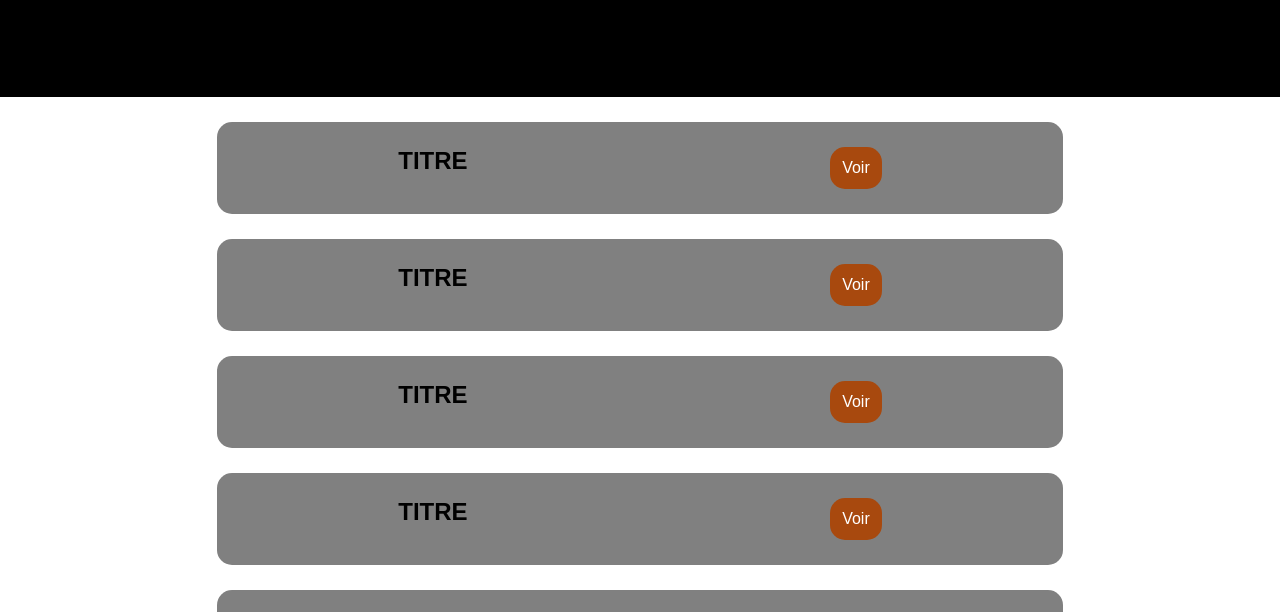
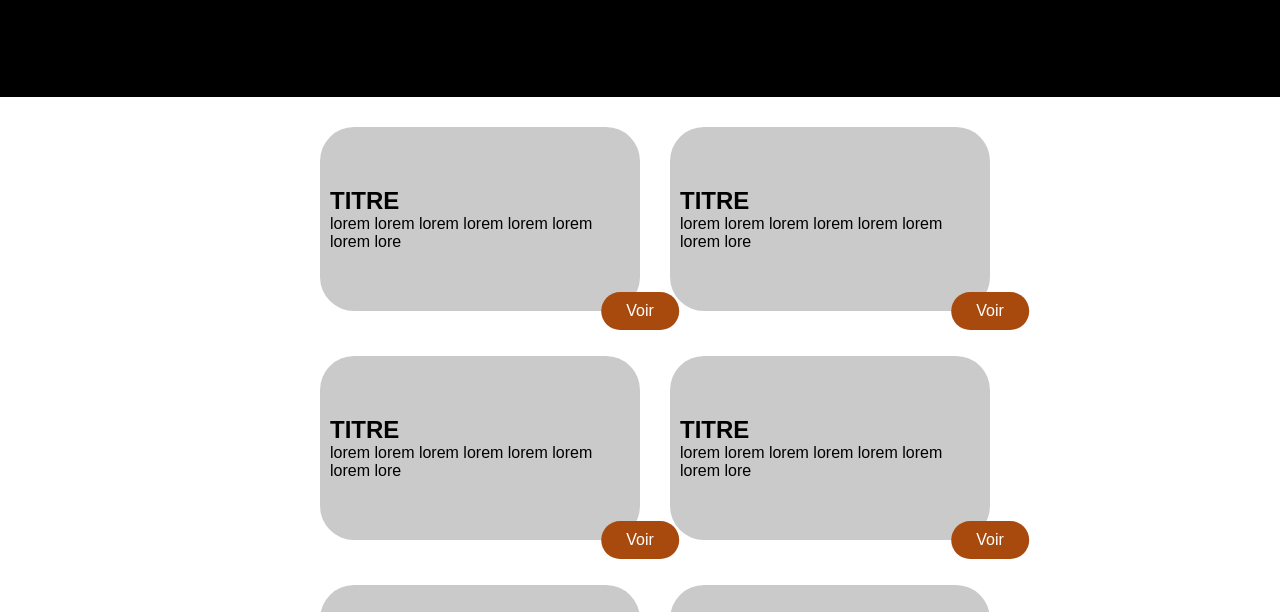
Before and after one commit to OlivierBrun82/team_responsive, a plain HTML site: page index.html in a window 1280 px wide. Shown: the part 140-752 px from the top of the page. Drawn offline with Linux system fonts and the light colour scheme.

Commit message:
super debogage v0.2

```diff
--- a/assets/css/style.css
+++ b/assets/css/style.css
@@ -6,8 +6,9 @@
     list-style-type: none;
     text-decoration: none;
     font-family: sans-serif;
+}
 
-}
+
 
 
 /*----------HEADER----------*/
@@ -19,6 +20,7 @@ header {
     padding: 100px;
 }
 
+
 /*----------MAIN----------*/
 
 a {
@@ -26,25 +28,23 @@ a {
 }
 
 .articleContainer {
-    width: 70%;
-    margin: 25px 0 5px;
-    margin: auto;
+    width: 65%;
+    margin: 15px auto;
 }
 
 .articleContainer > div {
-    background-color: gray;
-    margin: 25px;
-    border-radius: 15px;
+    background-color: #cacaca;
+    margin: 50px 0 0;
+    border-radius: 34px;
     display: flex;
     justify-content: space-around;
-    padding: 25px 0;
+    padding: 60px 10px;
 }
 
 .articleContainer > div > a {
     background-color: #a8490e;
-    border-radius: 15px;
-    padding: 12px;
-
+    border-radius: 50px;
+    padding: 7px 40px;
 }
 
 
@@ -61,3 +61,57 @@ footer {
 }
 
 /*----------MEDIA QUERIES----------*/
+
+
+/* MOBILE */
+@media (max-width:599px) {
+    p {
+        display: none;
+    }
+}
+
+
+@media (min-width:600px) {
+    .articleContainer {
+        display: flex;
+        justify-content: center;
+        flex-wrap: wrap;
+        margin: auto;
+    }
+
+    .articleContainer > div {
+        max-width: 300px;
+        display: flex;
+        align-items: flex-start;
+        flex-direction: column;
+        margin-left: 5px;
+    }
+
+    a {
+        transform: translate(-50%, -50%);
+        top: 100%;
+        left: 100%;
+    }
+
+    .articleContainer > div > a{
+        padding: 10px 25px;
+    }
+
+    .articleContainer > div {
+        margin: 30px 0 15px 30px;
+    }
+
+    .absolute {
+    position: absolute;
+}
+
+    .relative {
+    position: relative;
+}
+}
+
+/* DESKTOP */
+
+@media (min-width:1024) {
+
+}
--- a/index.html
+++ b/index.html
@@ -13,29 +13,35 @@
 
     <main>
         <section class="articleContainer">
-            <div>
+            <div class="relative">
                 <h2>TITRE</h2>
-                <a href="">Voir</a>
+                <a class="absolute" chref="">Voir</a>
+                <p>lorem lorem lorem lorem lorem lorem lorem lore</p>
             </div>
-            <div>
+            <div  class="relative">
                 <h2>TITRE</h2>
-                <a href="">Voir</a>
+                <a class="absolute" href="">Voir</a>
+                <p>lorem lorem lorem lorem lorem lorem lorem lore</p>
             </div>
-            <div>
+            <div class="relative">
                 <h2>TITRE</h2>
-                <a href="">Voir</a>
+                <a class="absolute" href="">Voir</a>
+                <p>lorem lorem lorem lorem lorem lorem lorem lore</p>
             </div>
-            <div>
+            <div class="relative">
                 <h2>TITRE</h2>
-                <a href="">Voir</a>
+                <a class="absolute" href="">Voir</a>
+                <p>lorem lorem lorem lorem lorem lorem lorem lore</p>
             </div>
-            <div>
+            <div class="relative">
                 <h2>TITRE</h2>
-                <a href="">Voir</a>
+                <a class="absolute" href="">Voir</a>
+                <p>lorem lorem lorem lorem lorem lorem lorem lore</p>
             </div>
-            <div>
+            <div class="relative">
                 <h2>TITRE</h2>
-                <a href="">Voir</a>
+                <a class="absolute" href="">Voir</a>
+                <p>lorem lorem lorem lorem lorem lorem lorem lore</p>
             </div>
         </section>
     </main>
```
